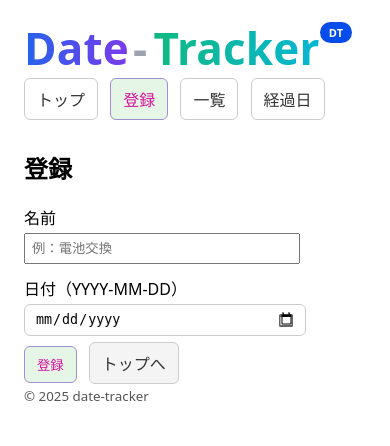
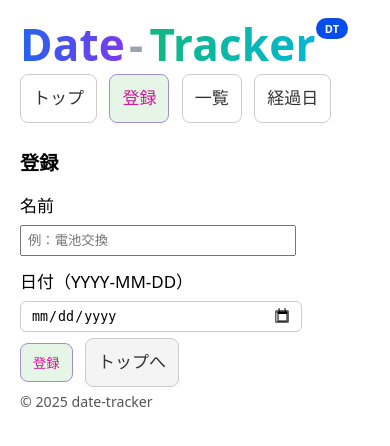
Before and after one commit to yuuki-hiroshima/date-tracker, a Flask app: page /add in a window 390 px wide. Shown: the top 446 px of the page. Run offline with Flask 3, Linux system fonts and the light colour scheme.

Commit message:
style(ui): enlarge global font/spacing and components

```diff
--- a/templates/base.html
+++ b/templates/base.html
@@ -123,6 +123,54 @@
             .input-date::after::after-webkit-calendar-picker-indicator {
                 opacity: 0;
             }
+
+            /* === global scale up (home-first) === */
+            :root{
+                --base-font: 30px;
+                --scale-h1:   1.10;
+                --space:      28px;
+                --card-pad:   20px;
+                --btn-pad-y:  10px;
+                --btn-pad-x:  14px;
+            }
+
+            /* 全体の文字サイズと行間 */
+            body {
+                font-size: var(--base-font);
+                line-height: 1.7;
+                margin: 28px;
+            }
+
+            /* 見出しとセクション余白 */
+            header { margin-bottom: var(--space); }
+            h2 { font-size: calc(1.1rem + 0.4vw); margin: 0 0 12px; }
+
+            /* カードを少し大きく */
+            .cards { gap: 20px; }
+            .card { padding: var(--card-pad); border-radius: 14px; }
+            .card h3 { font-size: 20px; }
+            .card p { font-size: 15px; }
+
+            /* ボタンを少し大きく */
+            .btn {
+                padding: var(--btn-pad-y) var(--btn-pad-x);
+                border-radius: 8px;
+            }
+
+            /* テーブル行を気持ち大きめに */
+            .table th, .table td { padding: 10px; }
+
+            /* モバイル時は過度に大きくならないよう微調整 */
+            @media (max-width: 480px){
+                :root{
+                    --base-font: 17px;
+                    --space: 24px;
+                    --card-pad: 16px;
+                    --btn-pad-y: 9px;
+                    --btn-pad-x: 12px;
+                }
+                body { margin: 20px; }
+            }
         </style>
     </head>
     <body>
```
